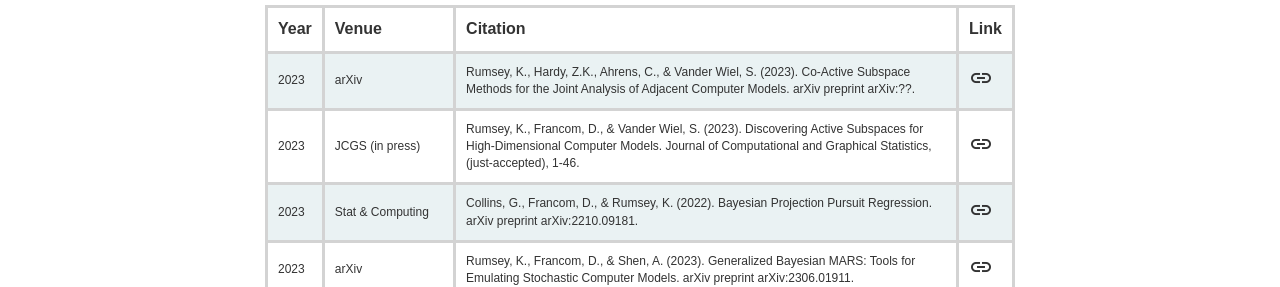
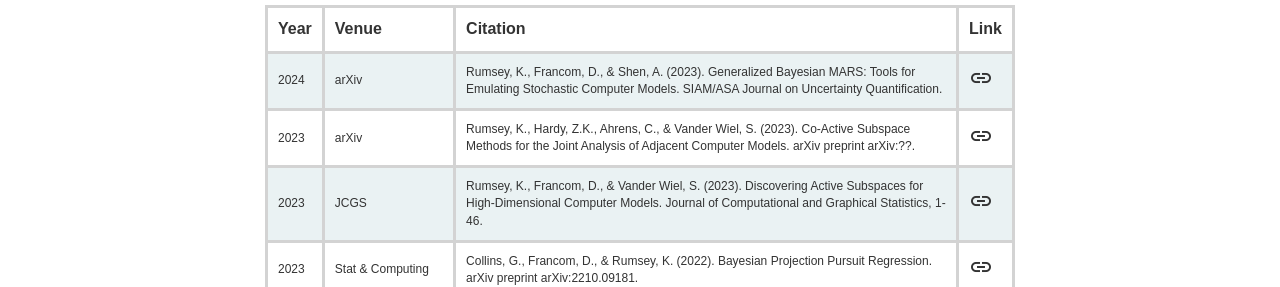
Before and after one commit to knrumsey/knrumsey.github.io, a website: page publications.html in a window 1280 px wide. Shown: the part 513-800 px from the top of the page. Drawn offline with nearby package versions, Linux system fonts and the light colour scheme.

Commit message:
fixed typo and updated pubs

```diff
--- a/publications.html
+++ b/publications.html
@@ -140,28 +140,28 @@
     	<th>Link</th>
 	</tr>
 	<tr>
+	<td> 2024 </td>
+ 	<td> arXiv </td>
+ 	<td> Rumsey, K., Francom, D., & Shen, A. (2023). Generalized Bayesian MARS: Tools for Emulating Stochastic Computer Models. SIAM/ASA Journal on Uncertainty Quantification. </td>
+ 	<td><a href=" https://arxiv.org/pdf/2306.01911 "><i class="material-icons">link</i> </a></td>
+ 	</tr>
+	<tr>
 	<td> 2023 </td>
  	<td> arXiv </td>
  	<td> Rumsey, K., Hardy, Z.K., Ahrens, C., & Vander Wiel, S. (2023). Co-Active Subspace Methods for the Joint Analysis of Adjacent Computer Models. arXiv preprint arXiv:??. </td>
- 	<td><a href=" Rumsey, K., Francom, D., & Vander Wiel, S. (2023). Discovering Active Subspaces for High-Dimensional Computer Models. Journal of Computational and Graphical Statistics, (just-accepted), 1-46."><i class="material-icons">link</i> </a></td>
+ 	<td><a href="https://arxiv.org/abs/2311.18146"><i class="material-icons">link</i> </a></td>
  	</tr>
 	<tr>
 	<td> 2023 </td>
- 	<td> JCGS (in press) </td>
- 	<td> Rumsey, K., Francom, D., & Vander Wiel, S. (2023). Discovering Active Subspaces for High-Dimensional Computer Models. Journal of Computational and Graphical Statistics, (just-accepted), 1-46. </td>
- 	<td><a href=" https://arxiv.org/pdf/2307.11241 "><i class="material-icons">link</i> </a></td>
+ 	<td> JCGS  </td>
+ 	<td> Rumsey, K., Francom, D., & Vander Wiel, S. (2023). Discovering Active Subspaces for High-Dimensional Computer Models. Journal of Computational and Graphical Statistics, 1-46. </td>
+ 	<td><a href="https://www.tandfonline.com/doi/pdf/10.1080/10618600.2023.2277297"><i class="material-icons">link</i> </a></td>
  	</tr>
 	<tr>
 	<td> 2023 </td>
  	<td> Stat & Computing </td>
  	<td> Collins, G., Francom, D., & Rumsey, K. (2022). Bayesian Projection Pursuit Regression. arXiv preprint arXiv:2210.09181. </td>
  	<td><a href=" https://arxiv.org/pdf/2210.09181.pdf "><i class="material-icons">link</i> </a></td>
- 	</tr>
-	<tr>
-	<td> 2023 </td>
- 	<td> arXiv </td>
- 	<td> Rumsey, K., Francom, D., & Shen, A. (2023). Generalized Bayesian MARS: Tools for Emulating Stochastic Computer Models. arXiv preprint arXiv:2306.01911. </td>
- 	<td><a href=" https://arxiv.org/pdf/2306.01911 "><i class="material-icons">link</i> </a></td>
  	</tr>
 	<tr>
 	<td> 2023 </td>
```
Also changed, not shown: index.html (+1 -1 lines), 1 other file.
